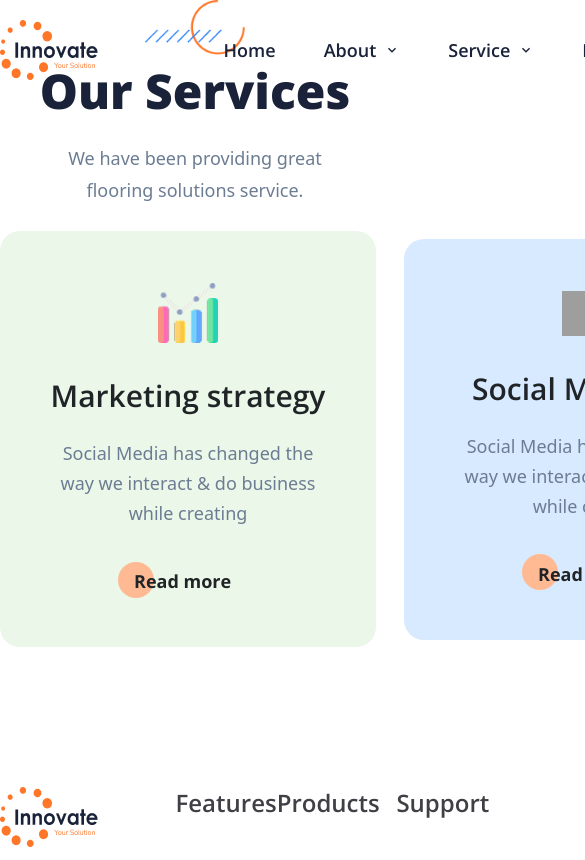
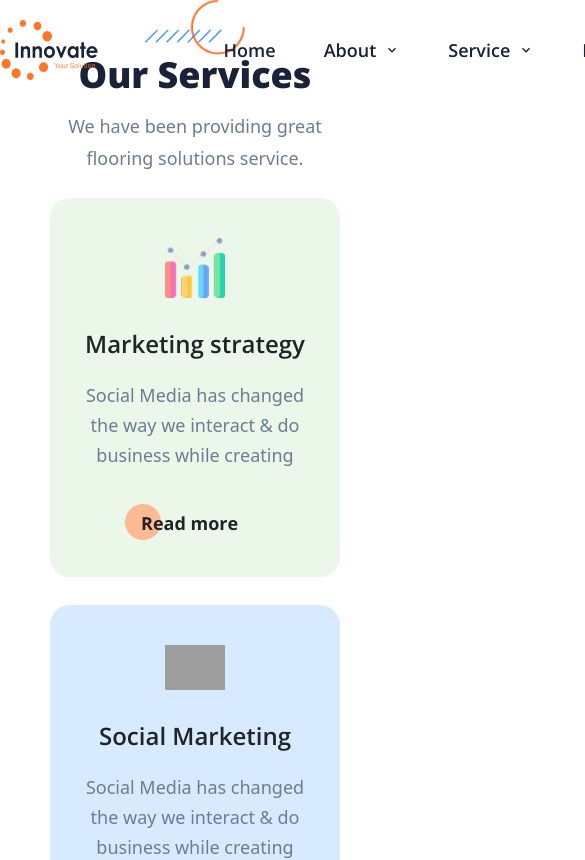
Before and after one commit to menabil/Innovate, a React (Vite) app: page /service in a window 390 px wide. Shown: the top 860 px of the page, 585 px wide, since content can reach past the window. Built offline with nearby package versions, Linux system fonts and the light colour scheme; grey boxes are pictures that could not be loaded; a web font is replaced by a local one.

Commit message:
responsive service section

```diff
--- a/src/components/pages/Service.jsx
+++ b/src/components/pages/Service.jsx
@@ -12,21 +12,21 @@ const Service = () => {
       <Container>
         <header>
           <Image imgSrc={bannerLogo} className={"w-25 mx-auto"} />
-          <h1 className="text-[48px] font-openSan font-extrabold text-[#192239] text-center ">
+          <h1 className="md:text-5xl text-4xl font-openSan font-extrabold text-[#192239] text-center ">
             Our Services
           </h1>
-          <p className="text-[18px] font-papi leading-8 text-[#6C7D93] pt-[15px] w-[300px] text-center mx-auto">
+          <p className="text-[18px] font-papi leading-8 text-[#6C7D93] pt-[15px] md:w-[300px] w-[280px] text-center mx-auto">
             We have been providing great flooring solutions service.
           </p>
         </header>
-        <div className="mt-[25px]">
-          <Flex className={"justify-between gap-x-7"}>
-            <div className="px-12 py-[52px] bg-[#EBF7E9] rounded-[20px] text-center">
+        <div className="mt-6">
+          <Flex className={"justify-between gap-7 md:flex-row flex-col"}>
+            <div className="md:px-12 px-5 py-10 md:py-13 bg-[#EBF7E9] rounded-[20px] text-center">
               <Image imgSrc={serviceOne} className={"w-15 mx-auto"} />
-              <h3 className="text-[30px] font-openSan font-semibold text-[#202427] pt-[30px] ">
+              <h3 className="md:text-3xl text-2xl font-openSan font-semibold text-[#202427] pt-[30px] ">
                 Marketing strategy
               </h3>
-              <p className="text-[18px] font-papi leading-[30px] text-[#6C7D93] pt-5 w-[280px] mx-auto">
+              <p className="text-[18px] font-papi leading-[30px] text-[#6C7D93] pt-5 md:w-[280px] w-[250px] mx-auto">
                 Social Media has changed the way we interact & do business while
                 creating
               </p>
@@ -37,12 +37,12 @@ const Service = () => {
                 </p>
               </Flex>
             </div>
-            <div className="px-12 py-[52px] bg-[#D8EAFF] rounded-[20px] text-center">
+            <div className="md:px-12 px-5 py-10 md:py-13 bg-[#D8EAFF] rounded-[20px] text-center">
               <Image imgSrc={serviceTwo} className={"w-15 mx-auto"} />
-              <h3 className="text-[30px] font-openSan font-semibold text-[#202427] pt-[30px] ">
+              <h3 className="md:text-3xl text-2xl font-openSan font-semibold text-[#202427] pt-[30px] ">
                 Social Marketing
               </h3>
-              <p className="text-[18px] font-papi leading-[30px] text-[#6C7D93] pt-5 w-[280px] mx-auto">
+              <p className="text-[18px] font-papi leading-[30px] text-[#6C7D93] pt-5  md:w-[280px] w-[250px] mx-auto">
                 Social Media has changed the way we interact & do business while
                 creating
               </p>
@@ -53,12 +53,12 @@ const Service = () => {
                 </p>
               </Flex>
             </div>
-            <div className="px-12 py-[52px] bg-[#FBF1EC] rounded-[20px] text-center">
+            <div className="md:px-12 px-5 py-10 md:py-13 bg-[#FBF1EC] rounded-[20px] text-center">
               <Image imgSrc={serviceThree} className={"w-15 mx-auto"} />
-              <h3 className="text-[30px] font-openSan font-semibold text-[#202427] pt-[30px] ">
+              <h3 className="md:text-3xl text-2xl font-openSan font-semibold text-[#202427] pt-[30px] ">
                 Content Marketing
               </h3>
-              <p className="text-[18px] font-papi leading-[30px] text-[#6C7D93] pt-5 w-[280px] mx-auto">
+              <p className="text-[18px] font-papi leading-[30px] text-[#6C7D93] pt-5  md:w-[280px] w-[250px] mx-auto">
                 Social Media has changed the way we interact & do business while
                 creating
               </p>
```
